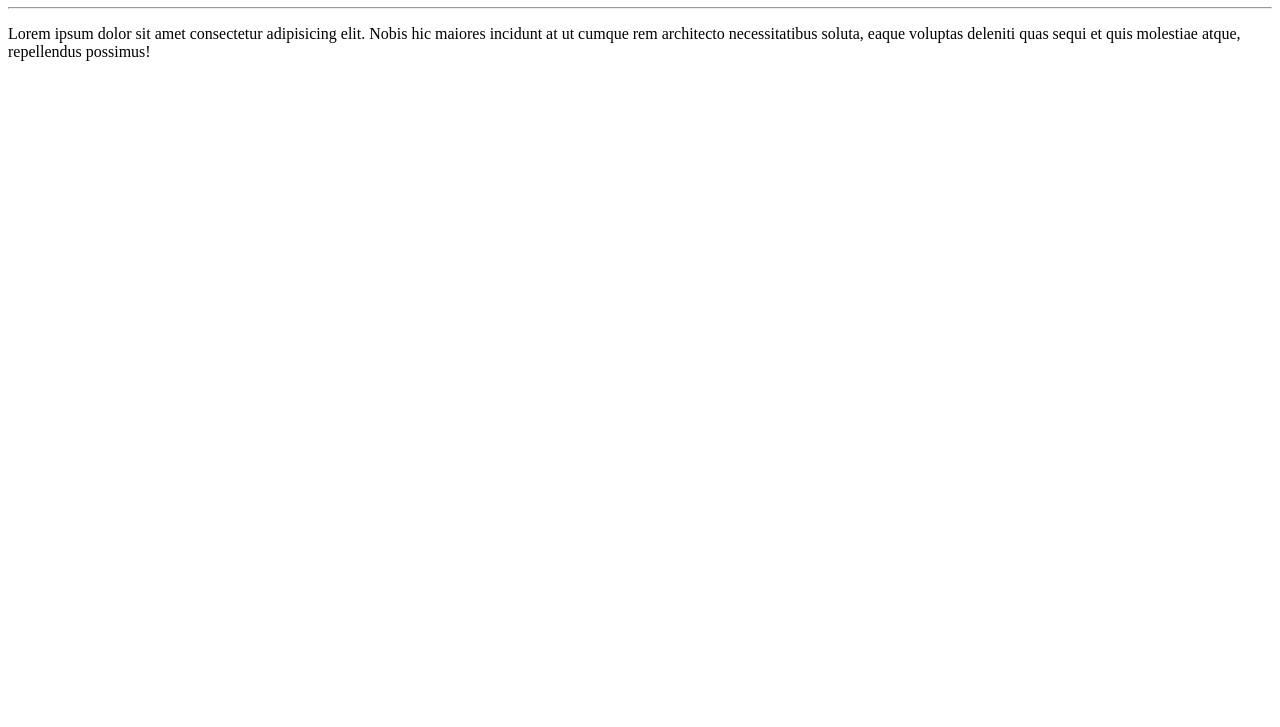
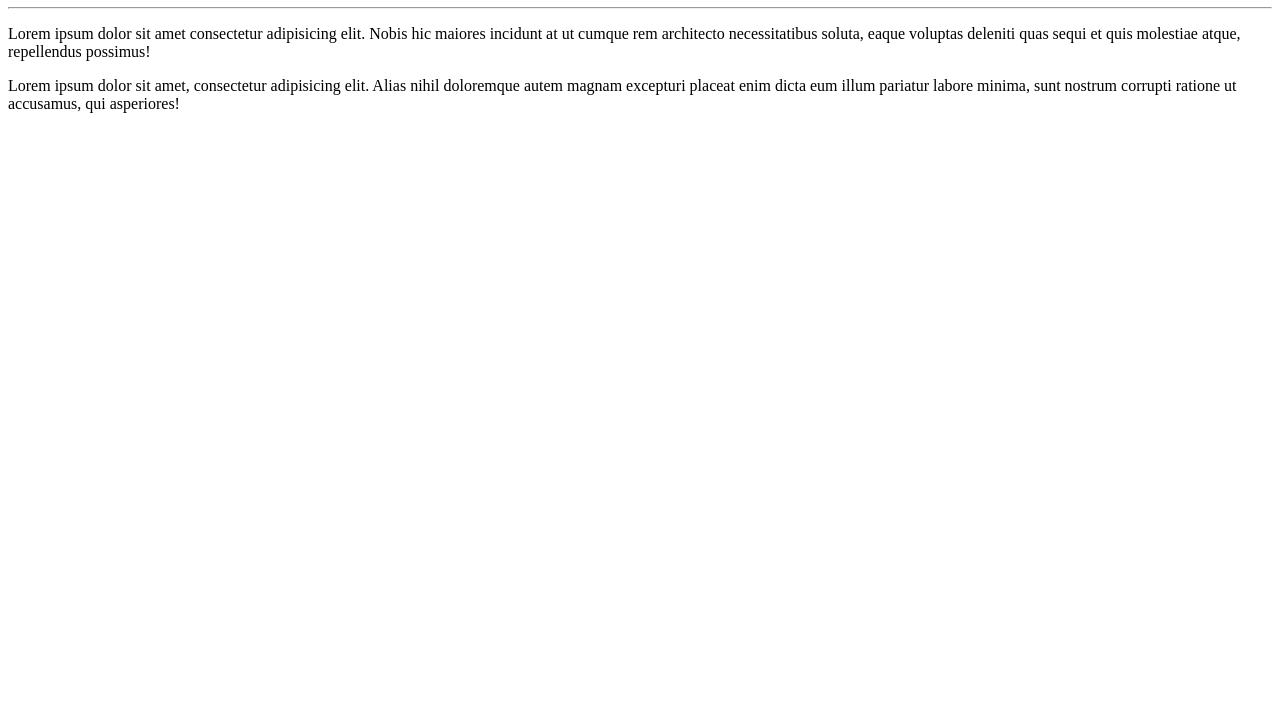
Before and after one commit to Antonio-1955/Ola-Mundo, a plain HTML site: page site-exemplo/index.html in a window 1280 px wide. Shown: the part 73-800 px from the top of the page. Drawn offline with Linux system fonts and the light colour scheme.

Commit message:
Adicionei um parágrafo.

```diff
--- a/site-exemplo/index.html
+++ b/site-exemplo/index.html
@@ -10,5 +10,6 @@
     <h1>Olá, Mundo!</h1>
     <hr>
     <p>Lorem ipsum dolor sit amet consectetur adipisicing elit. Nobis hic maiores incidunt at ut cumque rem architecto necessitatibus soluta, eaque voluptas deleniti quas sequi et quis molestiae atque, repellendus possimus!</p>
+    <p>Lorem ipsum dolor sit amet, consectetur adipisicing elit. Alias nihil doloremque autem magnam excepturi placeat enim dicta eum illum pariatur labore minima, sunt nostrum corrupti ratione ut accusamus, qui asperiores!</p>
 </body>
 </html>
```
